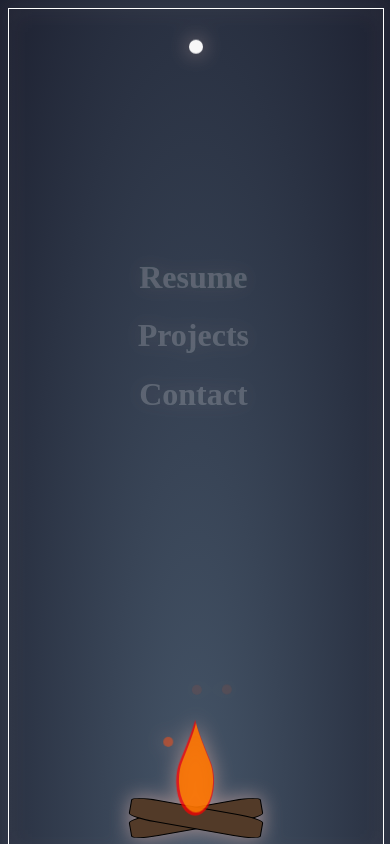
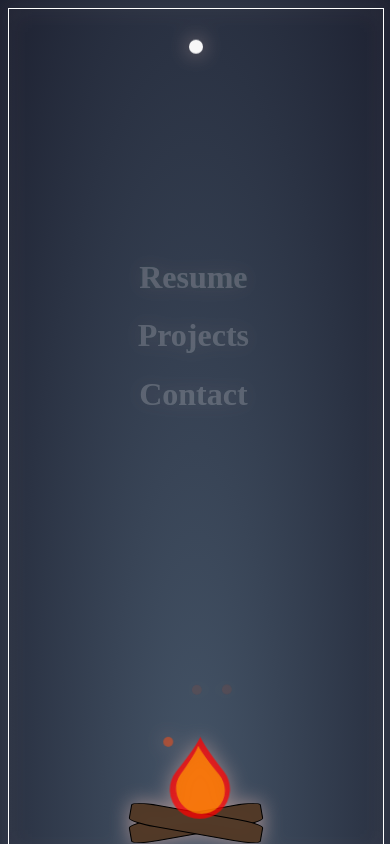
Before and after one commit to LSanchez17/portfolio, a React (Create React App) app: page / in a window 390 px wide. Both pictures are taken after a click on the button "Yes". Shown: the top 844 px of the page. Built offline with nearby package versions, Linux system fonts and the light colour scheme.

Commit message:
update flame keyframe, looks better now

```diff
--- a/src/components/FirePit.js
+++ b/src/components/FirePit.js
@@ -1,10 +1,15 @@
 import React from 'react'
-import { FirePitItems } from '../utils/enums'
-import orangeFlame from '../assets/svgs/smallOrangeFire.svg'
+import { FirePitItems, UserMessages } from '../utils/enums'
 
 export const FirePit = ({ visuals }) => {
 
-    return (
+    const message = (
+        <h2 id={`${UserMessages.regularMessage}`}>
+            Imagine a fire in the foreground!
+        </h2>
+    )
+
+    const campFire = (
         <div id={FirePitItems.FirePit}>
             <div id={FirePitItems.LeftLog}>
 
@@ -15,7 +20,7 @@ export const FirePit = ({ visuals }) => {
             </div>
 
             <div>
-                <svg id={FirePitItems.BigFlame} width="100px" height="70px" viewBox="0 0 30 42">
+                <svg id={FirePitItems.BigFlame} width="110px" height="90px" viewBox="0 0 30 42">
                     <path fill="red" stroke="##FFBF00" strokeWidth="1.5"
                         d="M15 3 Q16.5 6.8 25 18
        A12.8 12.8 0 1 1 5 18
@@ -24,7 +29,7 @@ export const FirePit = ({ visuals }) => {
             </div>
 
             <div>
-                <svg id={FirePitItems.MediumFlame} width="100px" height="70px" viewBox="0 0 30 42">
+                <svg id={FirePitItems.MediumFlame} width="100px" height="80px" viewBox="0 0 30 42">
                     <path fill="orange" stroke="##FFBF00" strokeWidth="1.5"
                         d="M15 3 Q16.5 6.8 25 18
        A12.8 12.8 0 1 1 5 18
@@ -45,4 +50,12 @@ export const FirePit = ({ visuals }) => {
             </div>
         </div>
     )
+
+    const visualRendering = visuals ? (campFire) : (message);
+
+    return (
+        <>
+            {visualRendering}
+        </>
+    )
 }
--- a/src/css/keyframes/fireKeyFrames.css
+++ b/src/css/keyframes/fireKeyFrames.css
@@ -1,18 +1,42 @@
 @keyframes bigFlame {
-    0%, 15%, 27%, 33%, 35%, 50%, 53%, 55%, 64%, 66%, 77%, 100% {
-        transform: scale(.8, 1.5);
+    from {
+        transform: matrix(1.05, 0.00, 0.05, 1.00, 0, 0);
     }
-    5%, 7%, 20%, 25%, 30%, 40%, 45%, 60% {
-        transform: scale(1, 1.75);
+    20% {
+        transform: matrix(1.12, 0.00, -0.05, 1.05, 0, 0);
+    }
+    40% {
+        transform: matrix(1.07, 0.00, 0.05, 1.10, 0, 0);
+    }
+    60% {
+        transform: matrix(1.12, 0.00, -0.05, 1.05, 0, 0);
+    }
+    80% {
+        transform: matrix(1.07, 0.00, 0.05, 1.10, 0, 0);
+    }
+    to {
+        transform: matrix(1.12, 0.00, -0.05, 1.05, 0, 0);
     }
 }
 
 @keyframes mediumFlame {
-    0%, 15%, 27%, 33%, 35%, 50%, 53%, 55%, 64%, 66%, 77%, 100% {
-        transform: scale(.8, 1.5);
+    from {
+        transform: matrix(1.00, 0.00, 0.05, 1.00, 0, 0);
     }
-    5%, 7%, 20%, 25%, 30%, 40%, 45%, 60% {
-        transform: scale(.8, 1.5);
+    20% {
+        transform: matrix(1.05, 0.00, -0.05, 1.05, 0, 0);
+    }
+    40% {
+        transform: matrix(1.10, 0.00, 0.05, 1.10, 0, 0);
+    }
+    60% {
+        transform: matrix(1.05, 0.00, -0.05, 1.05, 0, 0);
+    }
+    80% {
+        transform: matrix(1.10, 0.00, 0.05, 1.10, 0, 0);
+    }
+    to {
+        transform: matrix(1.05, 0.00, -0.05, 1.05, 0, 0);
     }
 }
 
--- a/src/css/mediaLayoutStyles/mobileStyles.css
+++ b/src/css/mediaLayoutStyles/mobileStyles.css
@@ -128,6 +128,11 @@
   }
 
   #firePit {
+    animation: fadeIn 3s;
+    -webkit-animation: fadeIn 3s;
+    -moz-animation: fadeIn 3s;
+    -o-animation: fadeIn 3s;
+    -ms-animation: fadeIn 3s;
     grid-area: FP;
     position: absolute;
     z-index: 2;
@@ -208,13 +213,14 @@
 
   #mediumFlame {
     grid-area: MF;
-    animation: mediumFlame 5s infinite alternate;
-    -webkit-animation: mediumFlame 5s infinite alternate;
-    -moz-animation: mediumFlame 5s infinite alternate;
-    -o-animation: mediumFlame 5s infinite alternate;
-    -ms-animation: mediumFlame 5s infinite alternate;
+    animation: mediumFlame 700ms infinite alternate;
+    -webkit-animation: mediumFlame 700ms infinite alternate;
+    -moz-animation: mediumFlame 700ms infinite alternate;
+    -o-animation: mediumFlame 700ms infinite alternate;
+    -ms-animation: mediumFlame 700ms infinite alternate;
     position: relative;
-    top: 50px;
+    top: 57px;
+    left: 4px;
     opacity: .65;
   }
 
@@ -227,8 +233,8 @@
     -ms-animation: bigFlame 6s infinite alternate;
     position: relative;
     top: 50px;
-    left: 125px;
-    z-index: 0;
+    left: 130px;
+    z-index: 0.5;
     opacity: .75;
   }
 
```
Also changed, not shown: src/assets/svgs/smallOrangeFire.svg (deleted).
